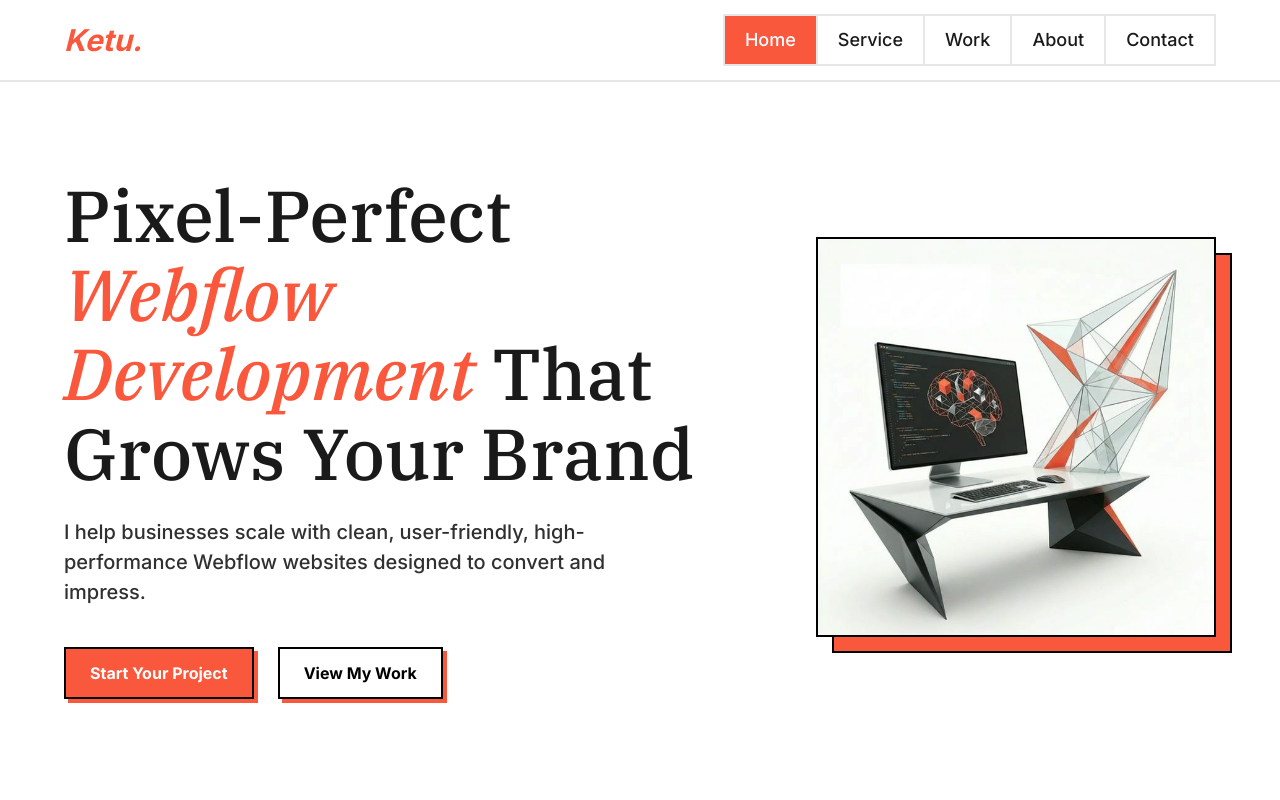
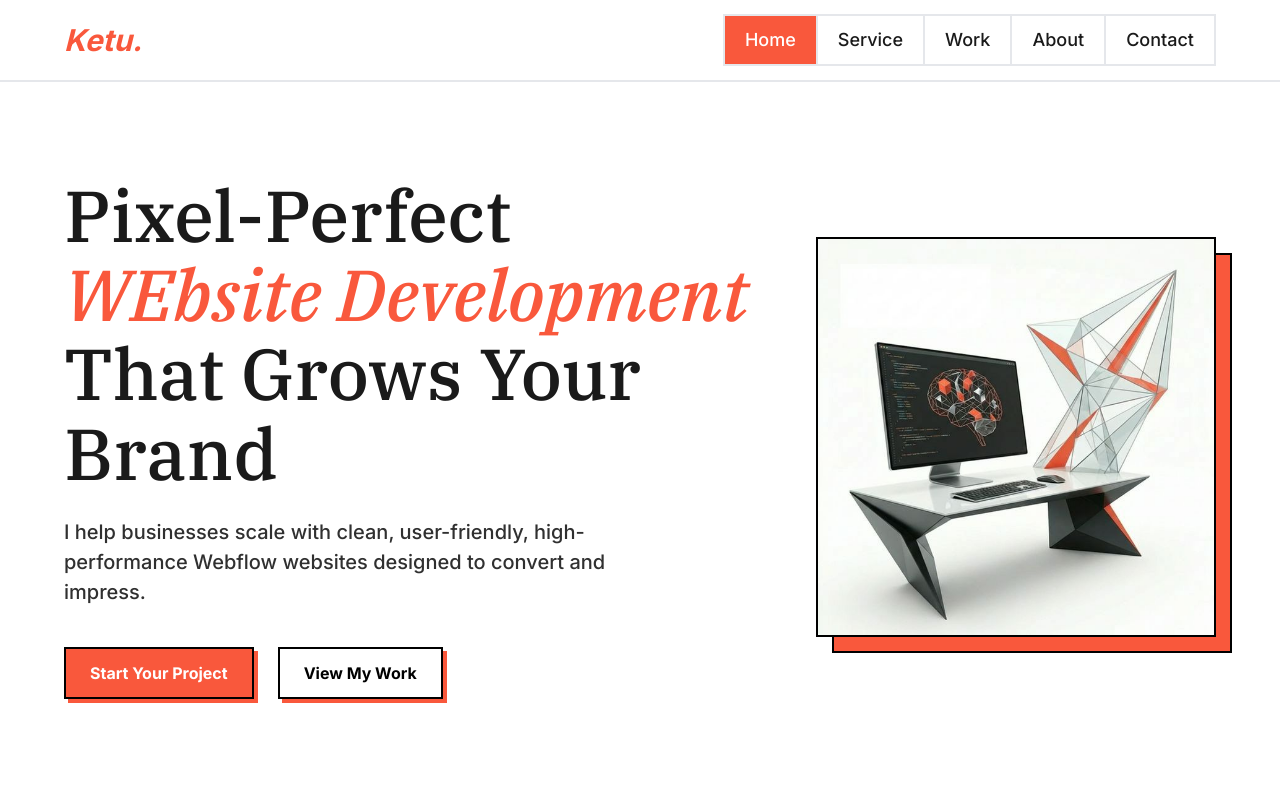
Before and after one commit to Pketu916/portfilio-new, a React (Vite) app: page / in a window 1280 px wide. Shown: the top 800 px of the page. Built offline with nearby package versions, Linux system fonts and the light colour scheme.

Commit message:
chore: minor updates

```diff
--- a/src/components/home/Hero.jsx
+++ b/src/components/home/Hero.jsx
@@ -5,7 +5,7 @@ import Button from '../common/Button';
 
 const Hero = ({
     title = "Pixel-Perfect ",
-    highlightText = "Webflow Development",
+    highlightText = "WEbsite Development",
     titleSuffix = " That Grows Your Brand",
     description = "I help businesses scale with clean, user-friendly, high-performance Webflow websites designed to convert and impress.",
     primaryBtnText = "Start Your Project",
```
